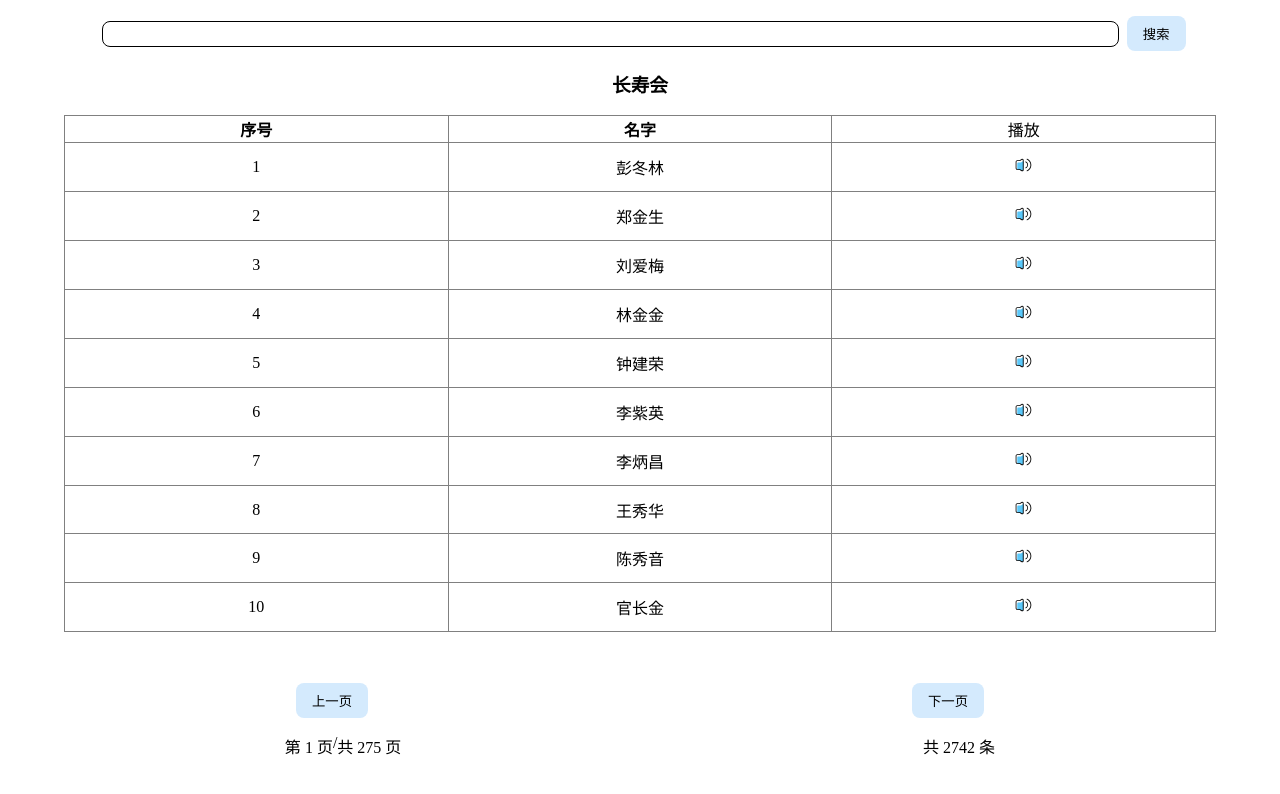
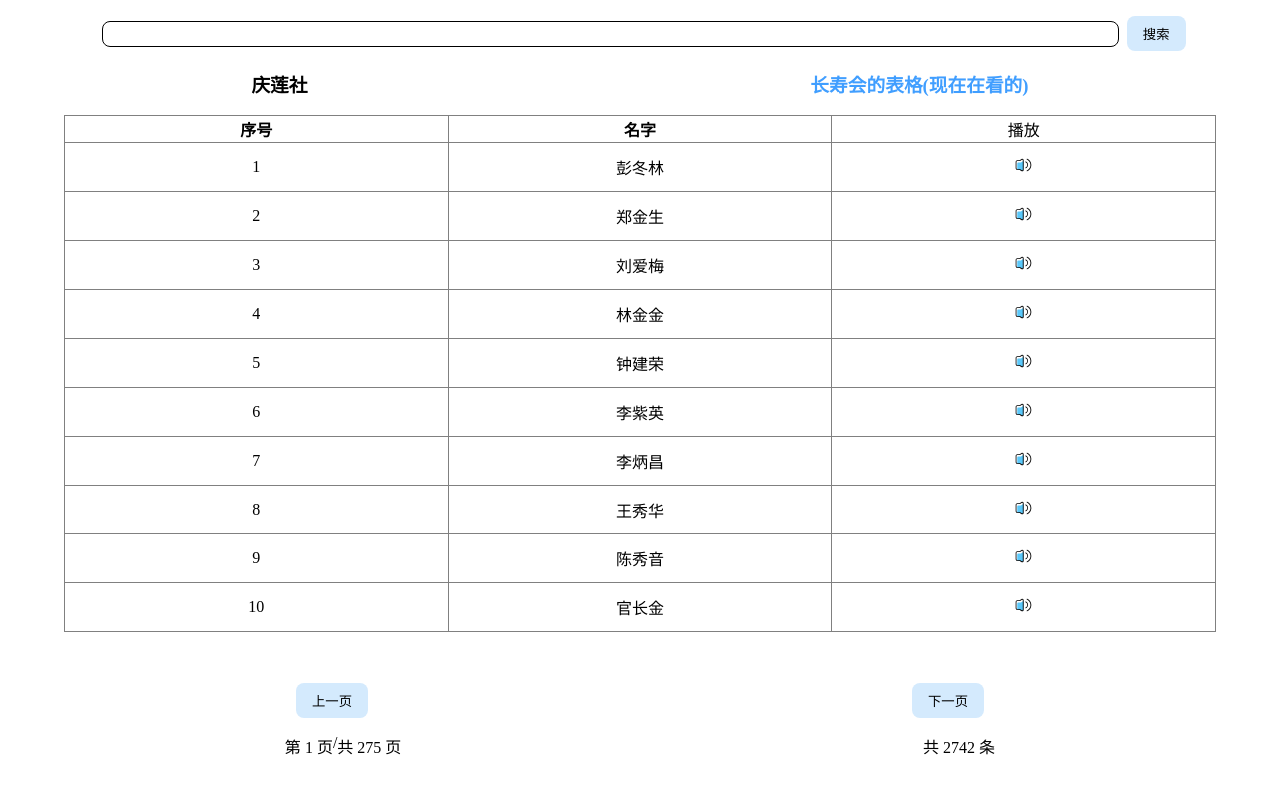
Before and after one commit to LuminaQAQ/tableList.github.io, a plain HTML site: page pages/changshou.html in a window 1280 px wide. Drawn offline with Linux system fonts and the light colour scheme.

Commit message:
feat: 新增链接跳转

```diff
--- a/pages/changshou.html
+++ b/pages/changshou.html
@@ -106,6 +106,16 @@
             height: 100%;
         }
 
+        .tab-link {
+            color: #000000;
+            text-decoration: none;
+        }
+
+        .active-href {
+            color: #409EFF;
+
+        }
+
         @keyframes blink {
             25% {
                 background-color: yellow;
@@ -135,10 +145,15 @@
             </section>
         </header>
         <section class="body-wrap">
+            <div style="display: flex; justify-content: space-around;">
+                <a class="tab-link" href="../index.html" target="_self">
+                    <h3>庆莲社</h3>
+                </a>
+                <a class="tab-link active-href" href="./changshou.html" target="_self">
+                    <h3>长寿会的表格(现在在看的)</h3>
+                </a>
+            </div>
             <table class="table-wrap" border="1px" align="center">
-                <caption>
-                    <h3>长寿会</h3>
-                </caption>
                 <thead>
                     <th>序号</th>
                     <th>名字</th>
```
Also changed, not shown: index.html (+17 -3 lines).
